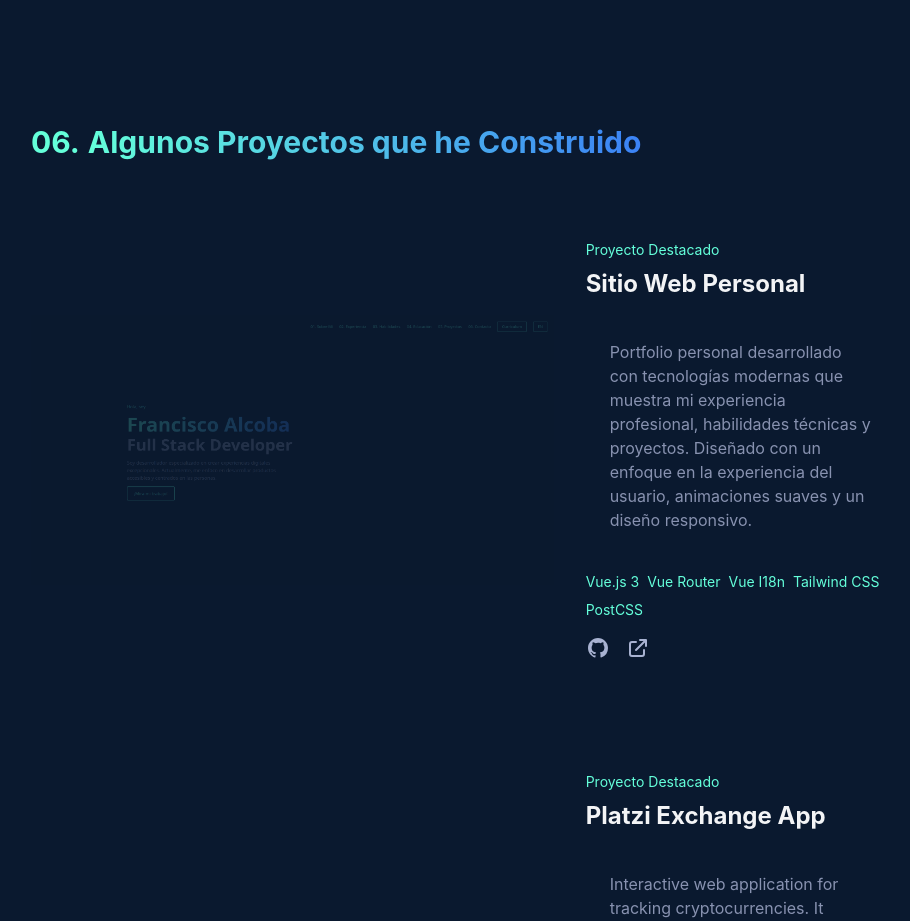
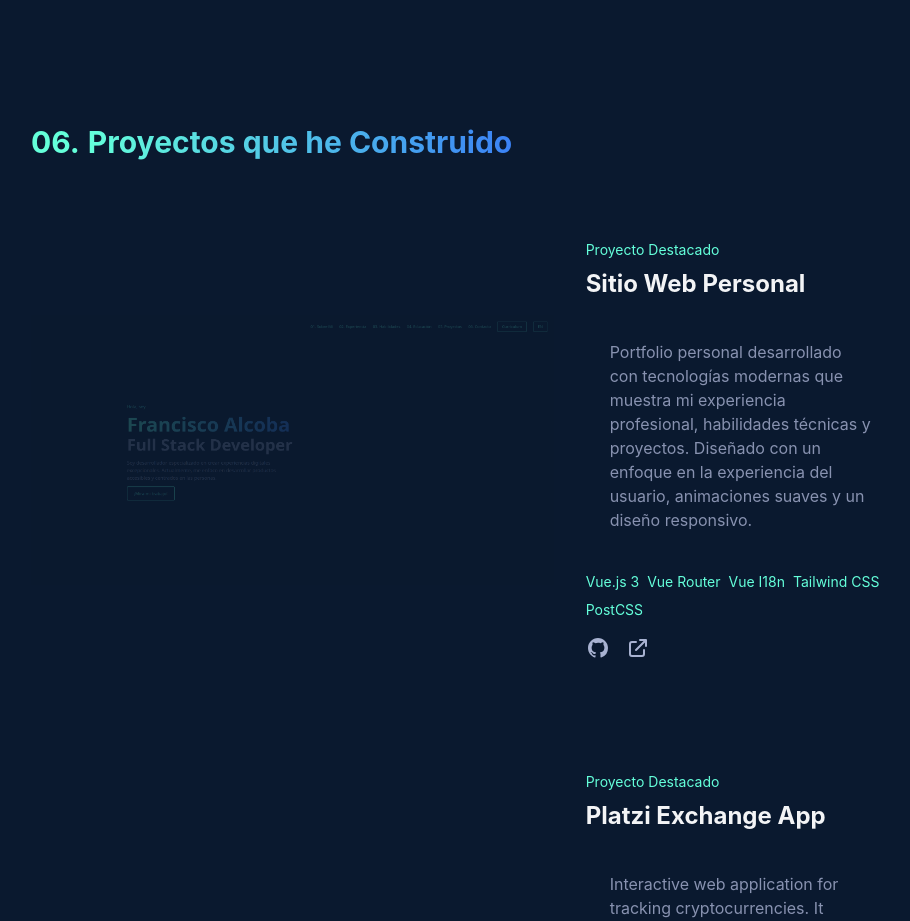
Before and after one commit to FranAlcoba66/Porfolio, a Vue app: page / in a window 1280 px wide. Shown: the part 4000-4921 px from the top of the page, without its empty margins (161-1071 px from the left). Built offline with nearby package versions, Linux system fonts and the light colour scheme.

Commit message:
[Portfolio] - navbar offset

```diff
--- a/src/components/Navbar.vue
+++ b/src/components/Navbar.vue
@@ -146,7 +146,10 @@ export default {
         menuItems[currentIndex.value].href
       );
       if (section) {
-        section.scrollIntoView({ behavior: "smooth" });
+        const yOffset = -40; // Ajustá este valor a la altura real de tu navbar
+        const y =
+          section.getBoundingClientRect().top + window.pageYOffset + yOffset;
+        window.scrollTo({ top: y, behavior: "smooth" });
       }
     };
 
--- a/src/i18n/es.js
+++ b/src/i18n/es.js
@@ -84,7 +84,7 @@ export default {
         tools: 'Herramientas y Metodologías'
     },
     projects: {
-        title: 'Algunos Proyectos que he Construido',
+        title: 'Proyectos que he Construido',
         featuredProject: 'Proyecto Destacado',
         portfolio: {
             title: 'Sitio Web Personal',
```
